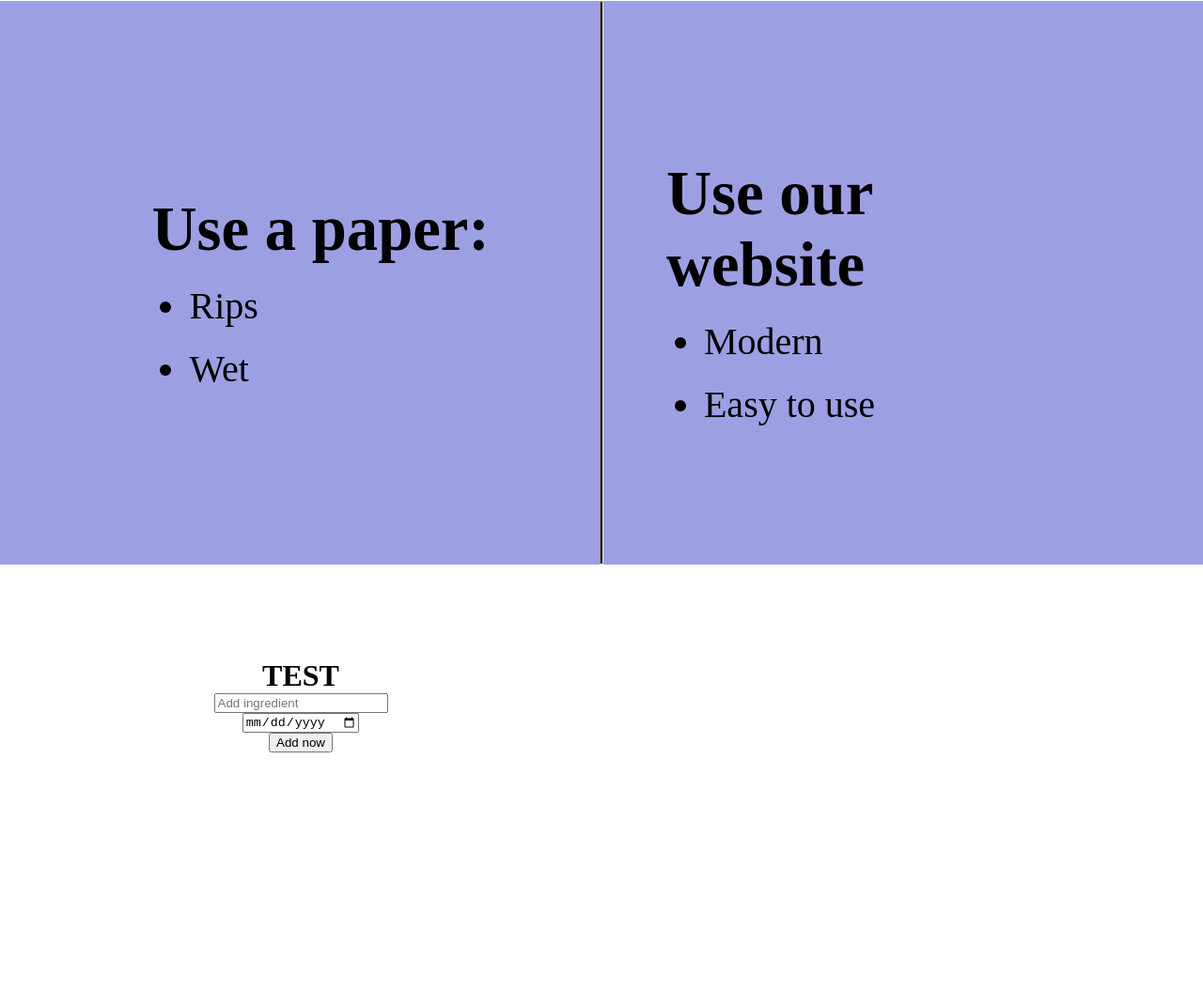
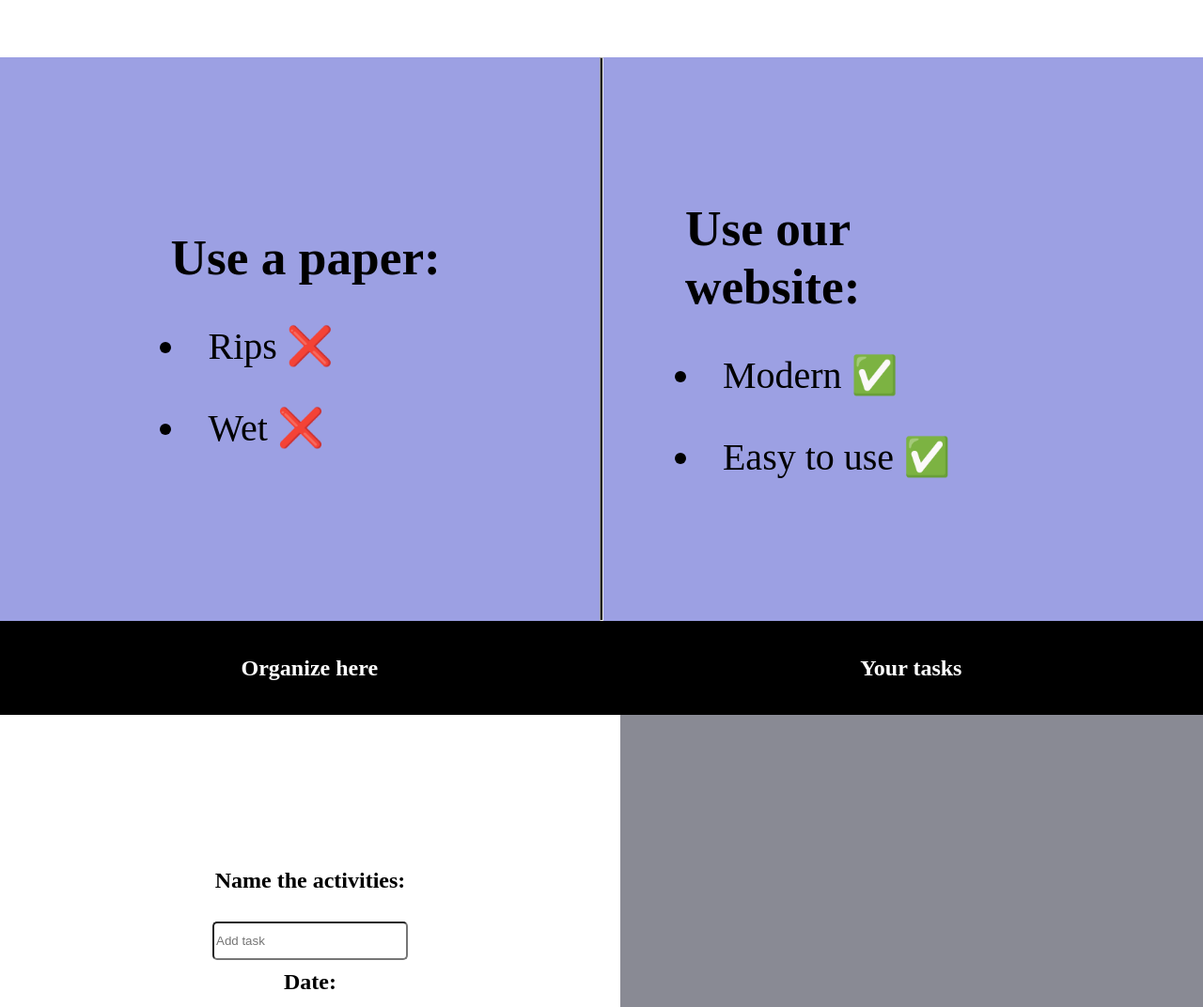
Before and after one commit to lufemene/DesafioWeek2, a plain HTML site: page index.html in a window 1280 px wide. Shown: the part 639-1711 px from the top of the page at 94% size. Before the commit the page ends 1540 px from the top, so only its background shows below. Drawn offline with Linux system fonts and the light colour scheme.

Commit message:
estilizando o site

```diff
--- a/index.html
+++ b/index.html
@@ -8,7 +8,7 @@
   <link rel="stylesheet" href="style.css">
 </head>
 
-<body onload="loadTask()" >
+<body onload="loadTask()">
 
   <header>
     <nav class="header-itens">
@@ -35,26 +35,39 @@
         <div class="paper">
           <h2>Use a paper:</h2>
           <ul>
-            <li>Rips</li>
-            <li>Wet</li>
+            <li>Rips ❌</li>
+            <li>Wet ❌</li>
           </ul>
         </div>
         <hr id="hr-style">
         <div class="website">
-          <h2>Use our website</h2>
+          <h2>Use our website:</h2>
           <ul>
-            <li>Modern</li>
-            <li>Easy to use</li>
+            <li>Modern ✅</li>
+            <li>Easy to use ✅</li>
           </ul>
         </div>
       </div>
 
     </section>
 
+
+    <section class="container-for-help">
+      <div class="text-org">
+        <h1>Organize here</h1>
+      </div>
+      <div class="text-task">
+        <h1>Your tasks</h1>
+      </div>
+
+    </section>
+
+
     <div class="container">
       <div class="container-form">
-        <h1>TEST</h1>
-        <input type="text" id="task" placeholder="Add ingredient">
+        <h2>Name the activities:</h2>
+        <input type="text" id="task" placeholder="Add task">
+        <h2>Date:</h2>
         <input type="date" id="date-task">
         <button onclick="add()">Add now</button>
       </div>
--- a/list.js
+++ b/list.js
@@ -4,11 +4,11 @@ function add() {
     const task = taskInput.value.trim();
     const date = dateInput.value;
 
-    if (task != '' || date != '') {
+    if (task != '' && date != '') {
         let list = document.getElementById("list-task")
         var li = document.createElement('li')
         li.innerHTML = `<span>${task}</span> <span>${date}</span>
-    <button onclick="bought(this)">purchased</button>
+    <button onclick="bought(this)">done</button>
     <button onclick="remove(this)">remove</button>`
 
         saveTask(task, date)
@@ -31,9 +31,7 @@ function remove(index) {
     let activities = JSON.parse(localStorage.getItem('activities')) || []
     activities = activities.filter((_, idx) => idx !== index);
     localStorage.setItem('activities', JSON.stringify(activities));
-
     loadTask();
-
 }
 
 function saveTask(task, date) {
@@ -50,7 +48,7 @@ function loadTask() {
     activities.forEach(function (MyTask, index) {
         let li = document.createElement('li')
         li.innerHTML = `<span>${MyTask.task}</span> <span>${MyTask.date}</span>
-        <button onclick="bought(this)">purchased</button>
+        <button onclick="bought(this)">done</button>
         <button onclick="remove(${index})">remove</button>`
 
         list.appendChild(li)
--- a/style.css
+++ b/style.css
@@ -7,7 +7,10 @@ a {
     color: black;
 }
 
-
+header {
+    position: absolute;
+    width: 100%;
+}
 
 .header-itens {
     background: #9ca0e3;
@@ -30,7 +33,7 @@ a {
 
 .container-abt {
     width: 100%;
-    height: 600px;
+    height: 700px;
     display: flex;
     justify-content: center;
 }
@@ -59,15 +62,16 @@ a {
     justify-content: center;
 }
 
-.paper h2, li{
-    margin-top: 20px;
+.paper h2,
+.paper li {
+    padding: 20px;
 }
 
-.paper h2{
-    font-size: 50pt;
+.paper h2 {
+    font-size: 40pt;
 }
 
-.paper li{
+.paper li {
     font-size: 30pt;
 }
 
@@ -78,15 +82,16 @@ a {
     justify-content: center;
 }
 
-.website h2, li{
-    margin-top: 20px;
+.website h2,
+.website li {
+    padding: 20px;
 }
 
-.website h2{
-    font-size: 50pt;
+.website h2 {
+    font-size: 40pt;
 }
 
-.website li{
+.website li {
     font-size: 30pt;
 }
 
@@ -98,32 +103,76 @@ a {
     justify-content: center;
 }
 
-.container-text-comparison{
+.container-text-comparison {
     display: flex;
     width: 80%;
     justify-content: space-around;
 }
 
+.container-for-help {
+    background: rgb(0, 0, 0);
+    color: white;
+    width: 100%;
+    height: 100px;
+    display: flex;
+    justify-content: space-around;
+    align-items: center;
+}
+
+
 .container {
     width: 100%;
+    height: 600px;
     display: flex;
 }
 
 .container-form {
     display: flex;
     width: 50%;
-    height: 300px;
     justify-content: center;
     flex-direction: column;
     align-items: center;
+    padding: 20px;
 }
 
+.container-form input {
+    width: 200px;
+    height: 35px;
+    border-radius: 5px;
+}
+
+.container-form button {
+    background: rgb(72, 196, 82);
+    color: white;
+    width: 100px;
+    height: 60px;
+    border-radius: 10px;
+    border: none;
+}
+
+.container-form h2{
+    padding: 10px;
+}
+
+.container-form input,
+.container-form button {
+    margin-top: 20px;
+}
 
 .container-atv {
     display: flex;
     width: 50%;
-    justify-content: center;
-    align-items: center;
+    background: #898a94;
+}
+
+.container-atv li {
+    margin-top: 20px;
+    font-size: 15pt;
+}
+
+.container-atv button {
+    display: flex;
+    width: 100px;
 }
 
 #hr-style {
```
